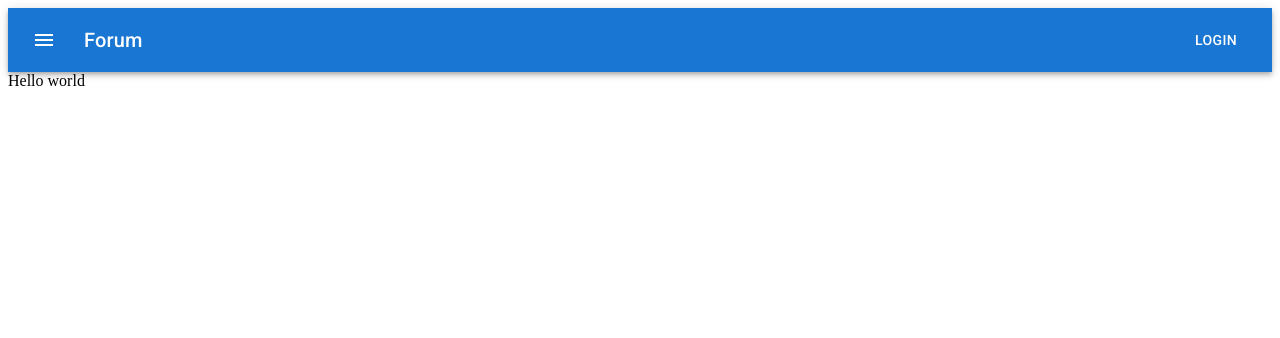
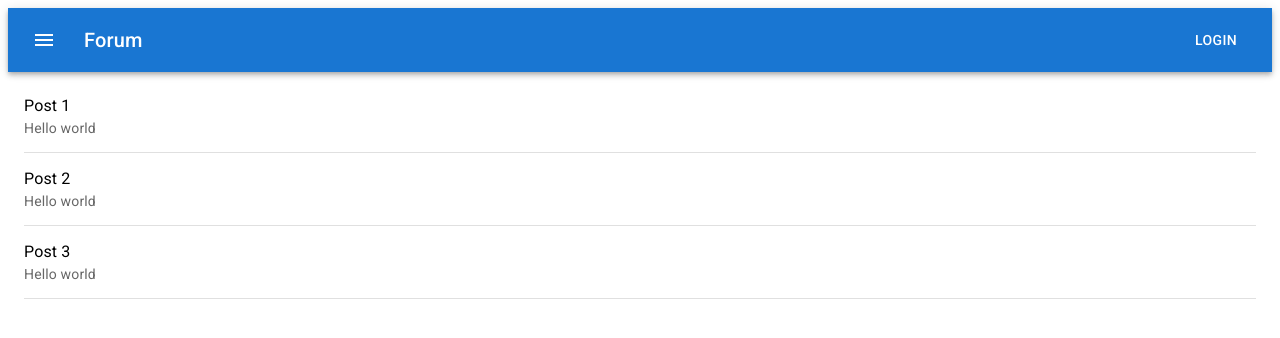
Before and after one commit to Glenn-Chiang/forum-client, a React (Vite) app: page /posts in a window 1280 px wide. Shown: the top 338 px of the page. Built offline with nearby package versions, Linux system fonts and the light colour scheme.

Commit message:
Create PostList and PostItem components

```diff
--- /dev/null
+++ b/src/components/PostItem.tsx
@@ -0,0 +1,11 @@
+import { ListItem, ListItemText } from "@mui/material";
+import { Post } from "../data/models";
+
+export default function PostItem({ post }: { post: Post }) {
+  return (
+    <ListItem sx={{width: '100%'}} alignItems="flex-start">
+      <ListItemText primary={post.title} secondary={post.content}/>
+
+    </ListItem>
+  );
+}
--- /dev/null
+++ b/src/components/PostList.tsx
@@ -0,0 +1,22 @@
+import { Divider, List } from "@mui/material";
+import { Post } from "../data/models";
+import PostItem from "./PostItem";
+
+export default function PostList() {
+  return (
+    <List sx={{ width: "100%" }}>
+      {posts.map((post) => (
+        <>
+          <PostItem post={post} />
+          <Divider variant="middle" component={"li"}/>
+        </>
+      ))}
+    </List>
+  );
+}
+
+const posts: Post[] = [
+  { id: 1, title: "Post 1", content: "Hello world" },
+  { id: 2, title: "Post 2", content: "Hello world" },
+  { id: 3, title: "Post 3", content: "Hello world" },
+];
--- /dev/null
+++ b/src/data/models.ts
@@ -0,0 +1,10 @@
+export interface Post {
+  id: number,
+  title: string,
+  content: string
+}
+
+export interface Comment {
+  id: number,
+  content: string
+}
--- a/src/pages/HomePage.tsx
+++ b/src/pages/HomePage.tsx
@@ -1,7 +1,9 @@
+import PostList from "../components/PostList"
+
 function Home() {
   return (
     <>
-      Hello world
+      <PostList/>
     </>
   )
 }
```
